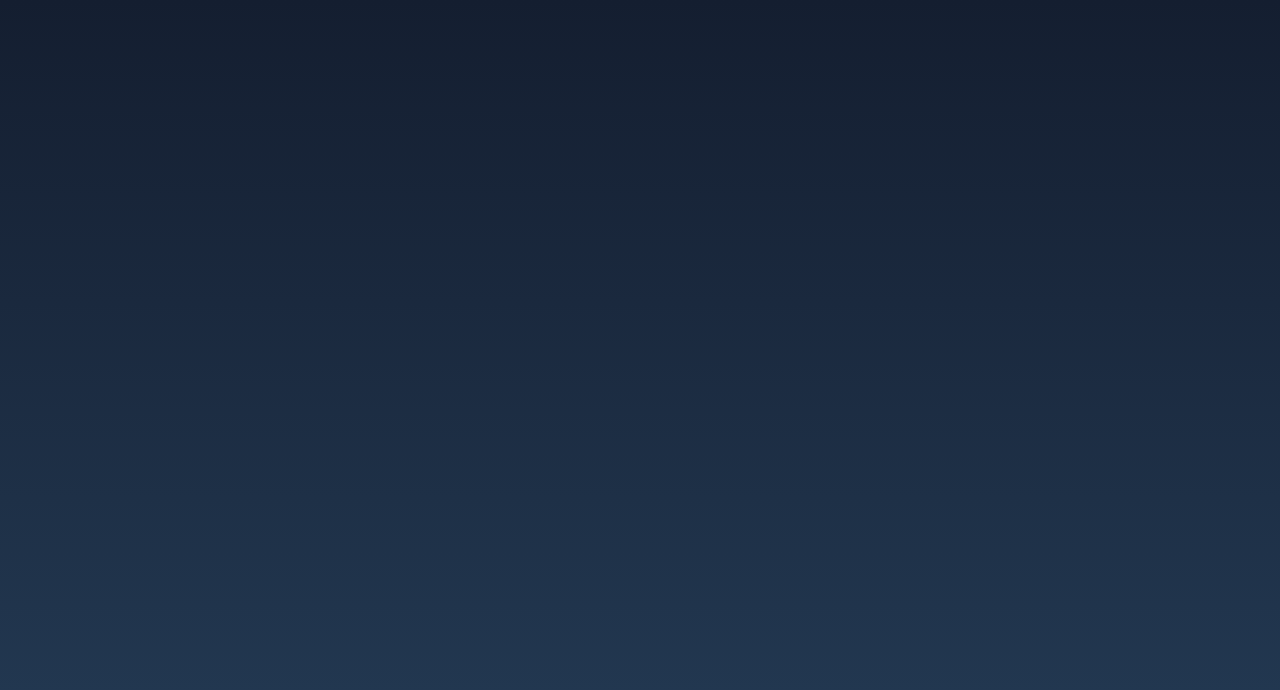
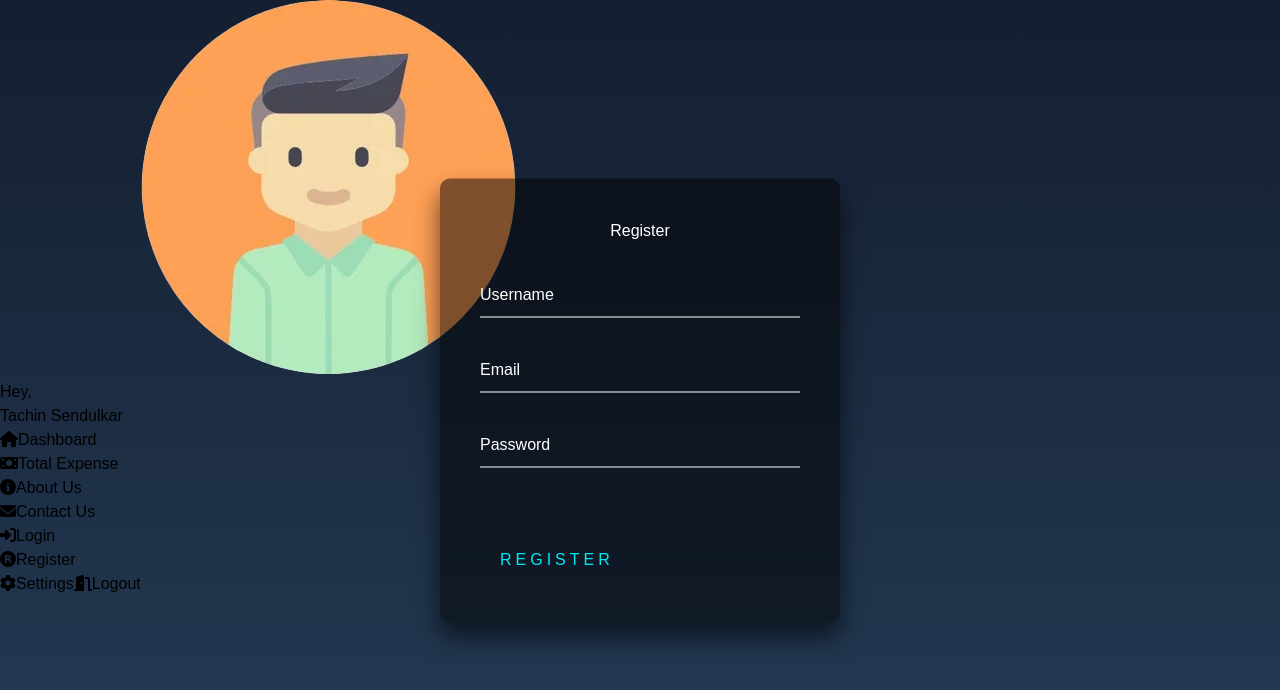
Before and after one commit to puranjayb/SPAP-FTP, a React (Vite) app in the folder client/: page /register in a window 1280 px wide. Before the commit this address had no page. Shown: the top 690 px of the page. Built offline with nearby package versions, Linux system fonts and the light colour scheme.

Commit message:
Fixed the register api and connected Register page with that api

```diff
--- a/client/src/App.jsx
+++ b/client/src/App.jsx
@@ -3,6 +3,7 @@ import Layout from "./Layout"
 import Dashboard from "./page/Dashboard"
 import Login from "./page/Login"
 import TotalExpenses from "./page/TotalExpenses"
+import Register from "./page/Register"
 
 function App() {
   return (
@@ -11,6 +12,7 @@ function App() {
         <Route path="/" element={<Layout />} >
           <Route index element={<Dashboard />} />
           <Route path="/login" element={<Login />} />
+          <Route path="/register" element={<Register />} />
           <Route path="/total-expense" element={<TotalExpenses />} />
         </Route>
       </Routes>
--- a/client/src/dataList/sidebarLinks.js
+++ b/client/src/dataList/sidebarLinks.js
@@ -4,6 +4,7 @@ import {
   faInfoCircle,
   faEnvelope,
   faSignInAlt,
+  faRegistered,
 } from "@fortawesome/free-solid-svg-icons";
 
 export const links = [
@@ -32,4 +33,9 @@ export const links = [
     path: "/login",
     icon: faSignInAlt,
   },
+  {
+    title: "Register",
+    path: "/register",
+    icon: faRegistered,
+  }
 ];
--- /dev/null
+++ b/client/src/page/Register.jsx
@@ -0,0 +1,90 @@
+import React, { useState } from 'react';
+import { Navigate } from 'react-router-dom';
+import "./Login.css";
+
+function Register() {
+  const [username, setUsername] = useState("");
+  const [email, setEmail] = useState("");
+  const [password, setPassword] = useState("");
+  const [redirect, setRedirect] = useState(false);
+  const [error, setError] = useState(null);
+
+  const registerUser = async (e) => {
+    e.preventDefault();
+
+    try {
+      let response = await fetch('http://localhost:3000/auth/register', {
+        method: 'POST',
+        headers: {
+          'Content-Type': 'application/json'
+        },
+        body: JSON.stringify({
+          username,
+          email,
+          password
+        }),
+        credentials: 'include'
+      });
+
+      if(!response.ok) {
+        const errorData = await response.json();
+
+        if(errorData.error === 'Username already exists.') {
+          setError('Username already exists.');
+        } else if(errorData.error === 'Email already exists.') {
+          setError('Email already exists.');
+        } else {
+          setError('An error occurred. Please try again.');
+        }
+      } else {
+        setRedirect(true);
+      }
+    } catch (error) {
+      console.error(error);
+      setError('An error occurred. Please try again.');
+    }
+  };
+
+  if(redirect) {
+    return <Navigate to={"/login"} />;
+  }
+
+  return (
+    <div className="login-box">
+      <h2 className="text-2xl">Register</h2>
+      {error && <div className="error">{error}</div>} {/* Display error message */}
+      <form onSubmit={registerUser}>
+        <div className="user-box">
+          <input
+            type="text"
+            value={username}
+            onChange={(e) => setUsername(e.target.value)}
+            required={true}
+          />
+          <label>Username</label>
+        </div>
+        <div className='user-box'>
+          <input
+            type='email'
+            value={email}
+            onChange={(e) => setEmail(e.target.value)}
+            required={true}
+          />
+          <label>Email</label>
+        </div>
+        <div className="user-box">
+          <input
+            type="password"
+            value={password}
+            onChange={(e) => setPassword(e.target.value)}
+            required={true}
+          />
+          <label>Password</label>
+        </div>
+        <button type="submit">Register</button>
+      </form>
+    </div>
+  );
+}
+
+export default Register;
```
Also changed, not shown: 2 other files (tests, documents, lock files or other folders).
